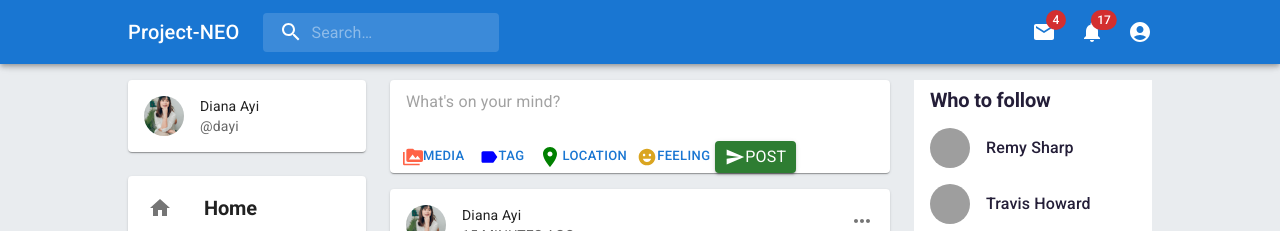
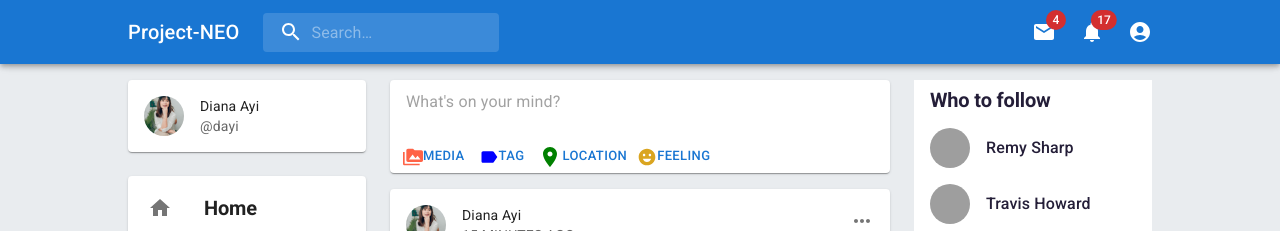
Before and after one commit to jpzambranoleon/project-neo-front-end, a React (Create React App) app: page / in a window 1280 px wide. Shown: the top 231 px of the page. Built offline with nearby package versions, Linux system fonts and the light colour scheme; grey boxes are pictures that could not be loaded.

Commit message:
updated Post.jsx

```diff
--- a/src/pages/homePage/components/Post.jsx
+++ b/src/pages/homePage/components/Post.jsx
@@ -47,12 +47,6 @@ const Post = () => {
                         Feeling
                     </Typography>
                 </Button>
-                <Button size="small" variant="contained" color="success">
-                    <Send fontSize="small" />
-                    <Typography>
-                        Post
-                    </Typography>
-                </Button>
             </div>
         </Paper>
     );
```
